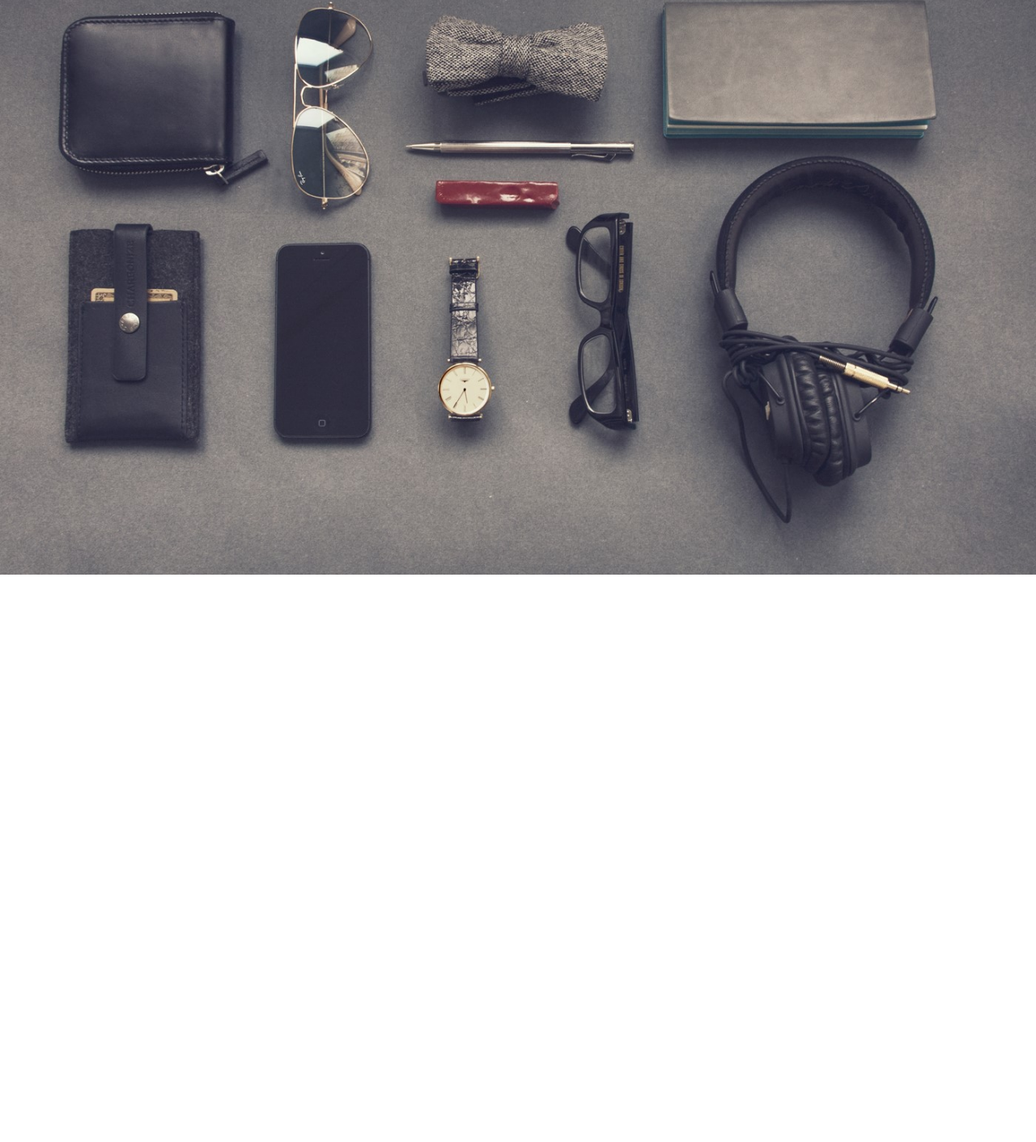
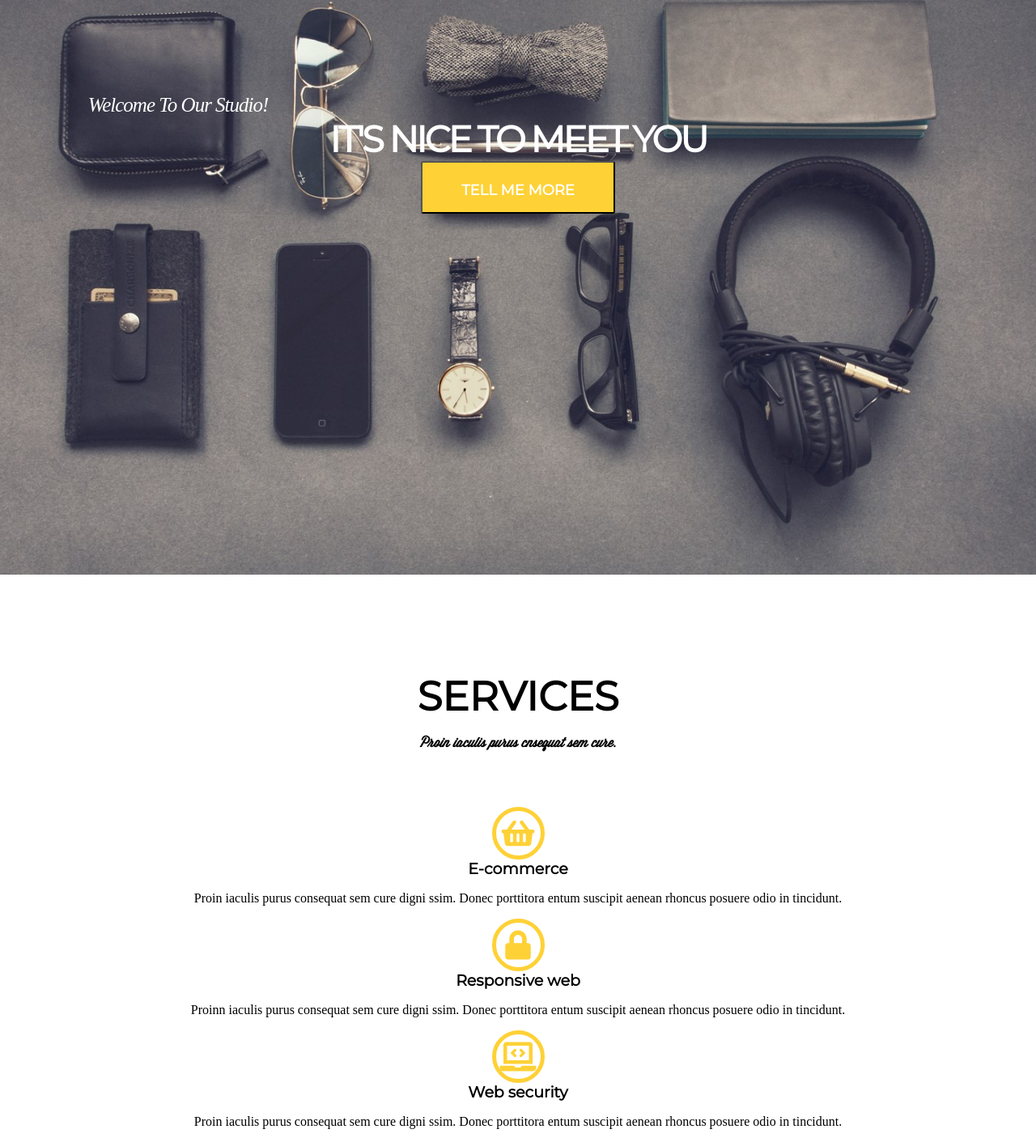
Before and after one commit to asmagala/4.6taskrunner, a website: page index.html in a window 1280 px wide. Shown: the part 90-1501 px from the top of the page at 81% size. Before the commit the page ends 800 px from the top, so only its background shows below. Drawn offline with Linux system fonts and the light colour scheme; a web font is replaced by a local one.

Commit message:
Add styles to header.

```diff
--- a/index.html
+++ b/index.html
@@ -25,13 +25,71 @@
             <li><a href="#">ABOUT</a></li>
             <li><a href="#">CONTACT</a></li>
           </ul>
-          <!--
-          <div class="text welcome">Welcome To Our Studio!</div>
-          <div class="text meet">IT'S NICE TO MEET YOU</div>
-          <a href="#" class="text btn">TELL ME MORE</a>
-          -->
         </div>
       </nav>
+
+      <div class="header-text">
+        <h3 class="welcome">Welcome To Our Studio!</h3>
+        <h2 class="meet">IT'S NICE TO MEET YOU</h2>
+        <button class="btn" type="" name="">TELL ME MORE</button>
+      </div>
+    </section>
+
+    <section class="services">
+        <div class="container">
+
+          <div class="row">
+
+            <div class="col-12">
+              <div class="section-title">
+                  <h3>SERVICES</h3>
+                  <h4>Proin iaculis purus cnsequat sem cure.</h4>
+              </div>
+            </div>
+
+          </div>
+
+          <div class="row">
+
+            <div class="col-12 col-md-4">
+              <div class="card">
+                <div class="card-icon">
+                  <i class="fas fa-shopping-basket"></i>
+                </div>
+                <div class="card-text">
+                  <h5>E-commerce</h5>
+                  <p>Proin iaculis purus consequat sem cure digni ssim. Donec porttitora entum suscipit aenean rhoncus posuere odio in tincidunt.</p>
+                </div>
+              </div>
+            </div>
+
+            <div class="col-12 col-md-4">
+              <div class="card">
+                <div class="card-icon">
+                  <i class="fas fa-lock"></i>
+                </div>
+                <div class="card-text">
+                  <h5>Responsive web</h5>
+                  <p>Proinn iaculis purus consequat sem cure digni ssim. Donec porttitora entum suscipit aenean rhoncus posuere odio in tincidunt.</p>
+                </div>
+              </div>
+            </div>
+
+            <div class="col-12 col-md-4">
+              <div class="card">
+                <div class="card-icon">
+                  <i class="fas fa-laptop-code"></i>
+                </div>
+                <div class="card-text">
+                  <h5>Web security</h5>
+                  <p>Proin iaculis purus consequat sem cure digni ssim. Donec porttitora entum suscipit aenean rhoncus posuere odio in tincidunt.</p>
+                </div>
+              </div>
+            </div>
+          </div>
+
+
+        </div>
     </section>
   </body>
 </html>
--- a/sass/style.scss
+++ b/sass/style.scss
@@ -8,6 +8,7 @@
 /*Variables*/
 $color-gold: #fed136;
 $color-white: white;
+$color-black: black;
 
 $font-heading: "Montserrat", sans-serif;
 $font-logo: "Wisdom";
@@ -19,24 +20,62 @@ $fontweight-bold: 600;
   box-sizing: border-box;
 }
 
+h1, h2, h3, h4, h5, h6 {
+  margin: 0;
+}
+
 body {
+  text-align: center;
   width: 100%;
   margin: 0;
   padding: 0;
-
 }
 
+.col-4 {
+  padding: 0;
+}
+
+.section-title {
+  margin-bottom: 70px;
+}
+
+.section-title h3,
+.card-text h5 {
+  font-family: $font-heading;
+  color: $color-black;
+  font-weight: $fontweight-bold;
+}
+
+.section-title h3{
+  font-size: 50px;
+  margin-bottom: 20px;
+  margin-top: 120px;
+}
+
+h5 {
+  font-size: 19px;
+}
+
+.section-title h4 {
+  font-family: $font-logo;
+}
+
+a {
+  color: $color-white;
+  text-decoration: none;
+}
+
+/*Header*/
 .header {
   background-image: url("../images/Background_Image.jpg");
   height: 100vh;
-  background-position: center center;
+  background-position: center;
   background-size: cover;
   background-attachment: fixed;
 }
 
 nav {
   padding-top: 40px;
-
 
   .container h1 {
     margin: 0;
@@ -70,44 +109,37 @@ nav {
   }
 }
 
-/*
-.container {
+.header-text {
+  position: absolute;
+  top: 35%;
+  width:100%;
+  transform: translateY(-50%);
+  padding: 0 20px;
+  margin: 0;
+
+  h3 {
+    color: $color-white;
+    font-size: 25px;
+    text-align: center;
     display: block;
-  position: relative;
-  max-width: 1400px;
-  margin: 0 auto;
-  .text {
-    width:100%;
+    width: 400px;
+    //left: 50%;
+    //transform: translateX(-50%);
+    top: 10px;
+  }
+
+  h2 {
+    color: $color-white;
+    font-size: 45px;
     text-align: center;
-    display: inline;
-    position: absolute;
-    left: 50%;
-    transform: translateX(-50%);
-    margin: 0;
-    padding: 0;
+    display: block;
+    //left: 50%;
+    //transform: translateX(-50%);
+    top: 55px;
   }
-  .welcome {
-    top: 277px;
-    font-size: 40px;
-    letter-spacing: -1px;
-    color: #fff;
-    font-family: "Droid Serif";
-    font-weight: 400;
-    font-style: italic;
 }
-  .meet {
-    top: 361px;
-    font-size: 75px;
-    letter-spacing: -3px;
-    color: #fff;
-    font-family: "Montserrat";
-    font-weight: 700;
-    text-transform: uppercase;
-  }
+
 .btn {
-    display: block;
-    position: absolute;
-    top: 474px;
   border-radius: 3px;
   background-color: $color-gold;
   width: 240px;
@@ -120,19 +152,36 @@ nav {
   padding: 23px 0;
   text-decoration: none;
 }
-  .wisdom {
+.text {
+  text-align: center;
+  //display: inline-block;
+  position: absolute;
+  left: 50%;
+  transform: translateX(-50%);
+  margin: 0;
+  padding: 0;
+}
+.welcome {
   display: block;
-    position: absolute;
-    margin: 40px 40px 10px 100px;
-    left: 30px;
-    font-size: 26px;
-    letter-spacing: 1px;
-    line-height: 41px;
-    color: #fed136;
-    font-family: Wisdom;
+  //top: 0px;
+  font-size: 28px;
+  letter-spacing: -1px;
+  color: #fff;
+  font-family: "Droid Serif";
+  font-weight: 400;
+  font-style: italic;
 }
+.meet {
+  display: block;
+  //top: 61px;
+  font-size: 48px;
+  letter-spacing: -3px;
+  color: #fff;
+  font-family: "Montserrat";
+  font-weight: 700;
+  text-transform: uppercase;
 }
-*/
+
 /*
   .montserrat {
     font-size: 14px;
@@ -168,6 +217,29 @@ nav {
     text-align: left; //center;
   }
 */
+.services .card {
+  height:auto;
+}
+
+.services .card-text {
+  padding: 0 30px;
+
+}
+
+.card-icon {
+  width: 65px;
+  height: 65px;
+  border-radius: 55%;
+  display: inline-block;
+  background: white;
+  border: 5px solid $color-gold;
+}
+
+.card-icon i {
+  font-size: 36px;
+  line-height: 55px;
+  color: $color-gold;
+}
 
 /*Media Querries*/
 @media screen and (max-width: 768px) {
```
Also changed, not shown: css/style.css, 1 other file. Lines whose indentation alone changed are shown as unchanged.
